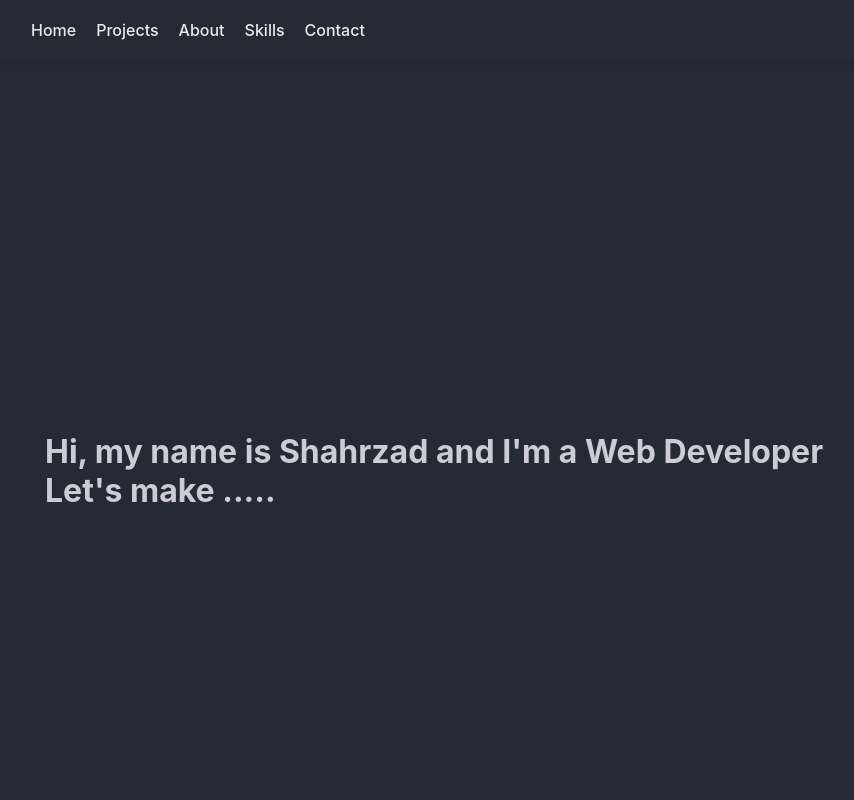
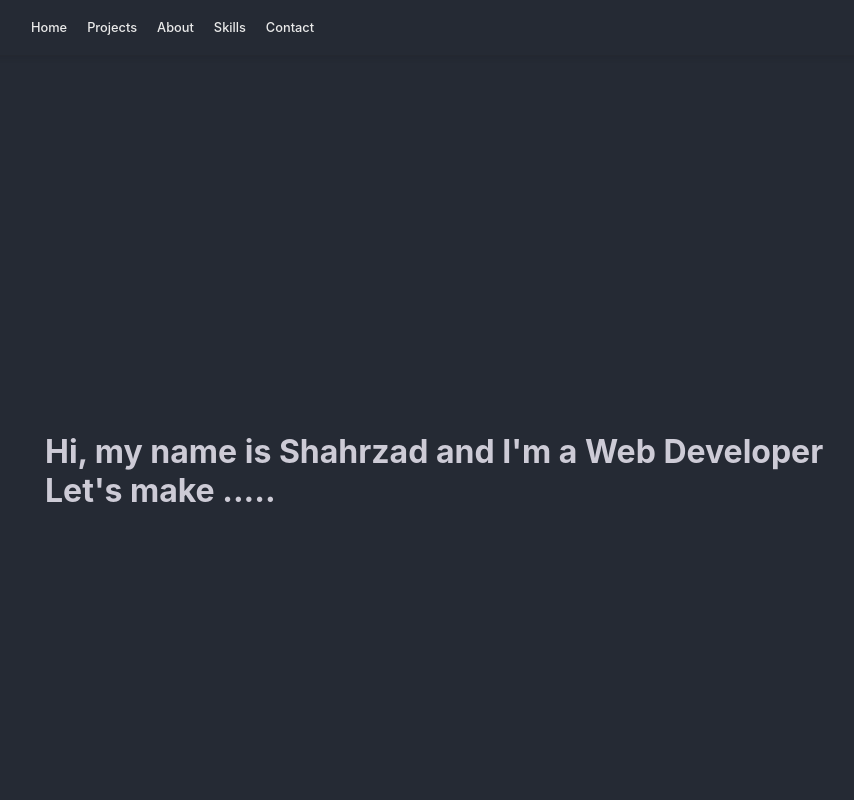
Before and after one commit to Shahrzad-gh/Portfolio, a React (Create React App) app: page / in a window 1280 px wide. Shown: the top 800 px of the page, without its empty margins (19-873 px from the left). Built offline with nearby package versions, Linux system fonts and the light colour scheme.

Commit message:
font size update

```diff
--- a/src/components/Navbar/Navbar.css
+++ b/src/components/Navbar/Navbar.css
@@ -38,6 +38,7 @@
 }
 .navbar a:link {
   color: #eaeaea;
+  font-size: 1vw;
 }
 .navbar a:visited {
   color: #eaeaea;
```
